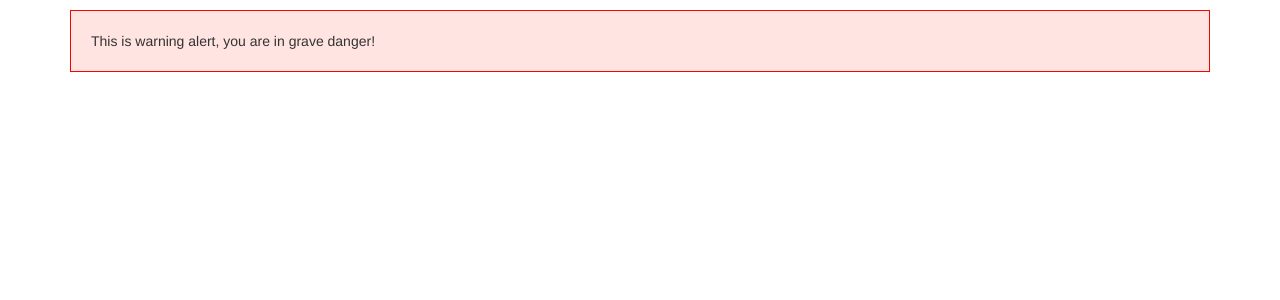
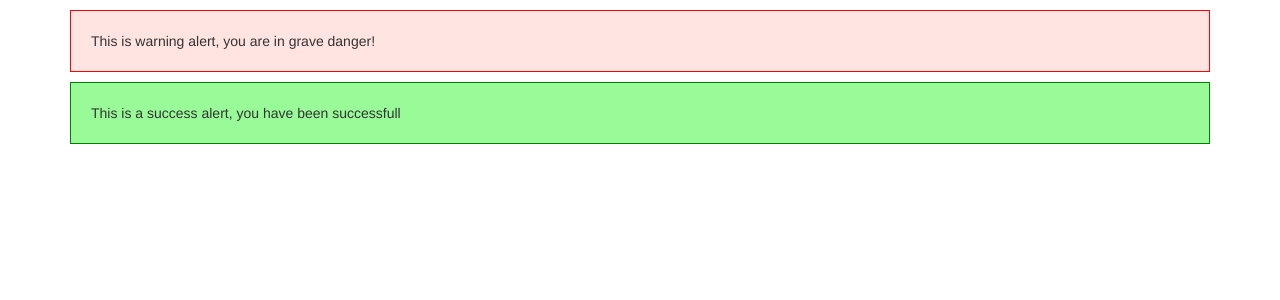
Before and after one commit to jjddeguzman/my-app, an Angular app: page / in a window 1280 px wide. Shown: the top 300 px of the page. Built offline with nearby package versions, Linux system fonts and the light colour scheme.

Commit message:
FEAT : Add success alerts component in contents

```diff
--- a/src/app/app.component.html
+++ b/src/app/app.component.html
@@ -1 +1,2 @@
 <app-warning-alerts></app-warning-alerts>
+<app-success-alerts></app-success-alerts>
--- a/src/app/app.module.ts
+++ b/src/app/app.module.ts
@@ -6,6 +6,7 @@ import { AngularComponent } from './contents/angular/angular.component';
 import { FormsModule } from '@angular/forms';
 import { TwoWayDataBindingComponent } from './contents/two-way-data-binding/two-way-data-binding.component';
 import { WarningAlertsComponent } from './contents/warning-alerts/warning-alerts.component';
+import { SuccessAlertsComponent } from './contents/success-alerts/success-alerts.component';
 
 
 
@@ -15,6 +16,7 @@ import { WarningAlertsComponent } from './contents/warning-alerts/warning-alerts
     AngularComponent,
     TwoWayDataBindingComponent,
     WarningAlertsComponent,
+    SuccessAlertsComponent,
 
   ],
   imports: [
--- /dev/null
+++ b/src/app/contents/success-alerts/success-alerts.component.css
@@ -0,0 +1,5 @@
+p{
+  padding: 2rem;
+  border: 1px solid green;
+  background-color: palegreen;
+}
--- /dev/null
+++ b/src/app/contents/success-alerts/success-alerts.component.html
@@ -0,0 +1,7 @@
+<div class="container">
+  <div class="row">
+    <div class="col-xs-12">
+      <p>This is a success alert, you have been successfull</p>
+    </div>
+  </div>
+</div>
--- /dev/null
+++ b/src/app/contents/success-alerts/success-alerts.component.ts
@@ -0,0 +1,15 @@
+import { Component, OnInit } from '@angular/core';
+
+@Component({
+  selector: 'app-success-alerts',
+  templateUrl: './success-alerts.component.html',
+  styleUrls: ['./success-alerts.component.css']
+})
+export class SuccessAlertsComponent implements OnInit {
+
+  constructor() { }
+
+  ngOnInit(): void {
+  }
+
+}
```
Also changed, not shown: 1 other file (tests, documents, lock files or other folders).
